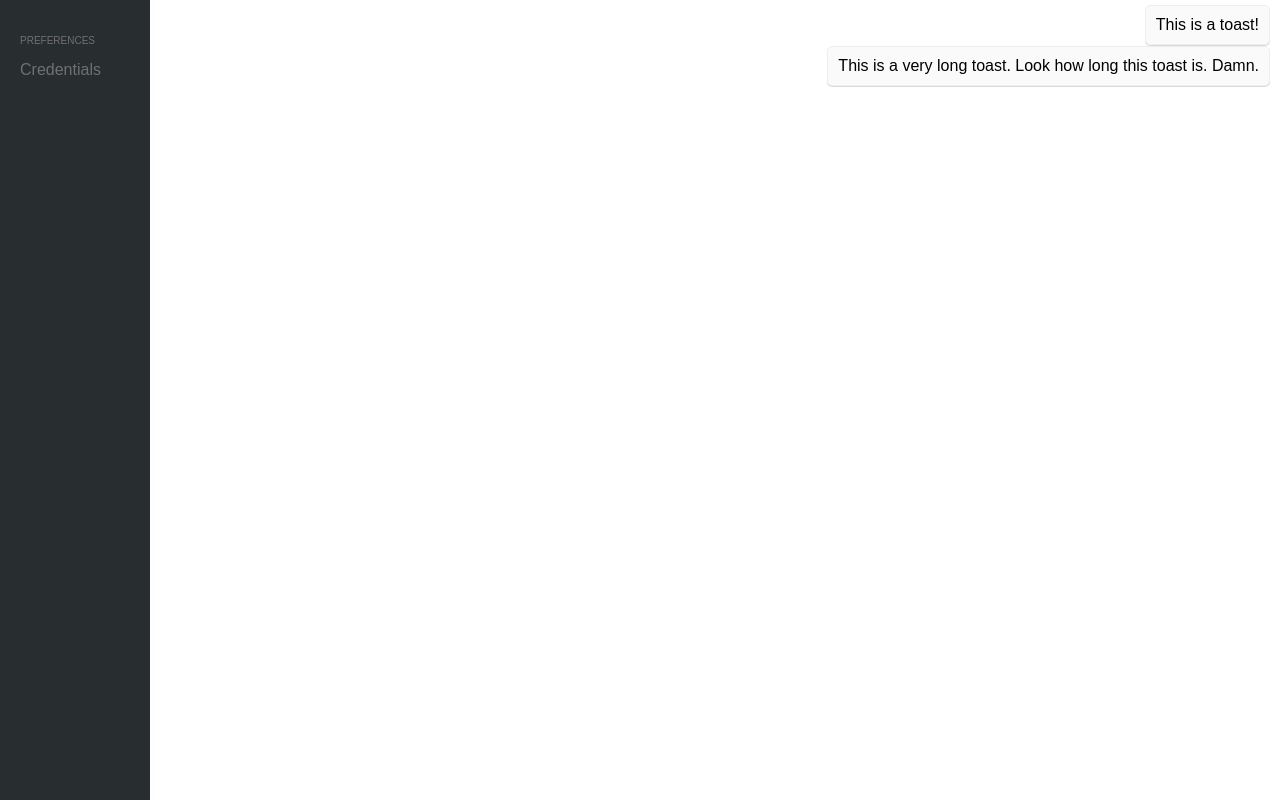
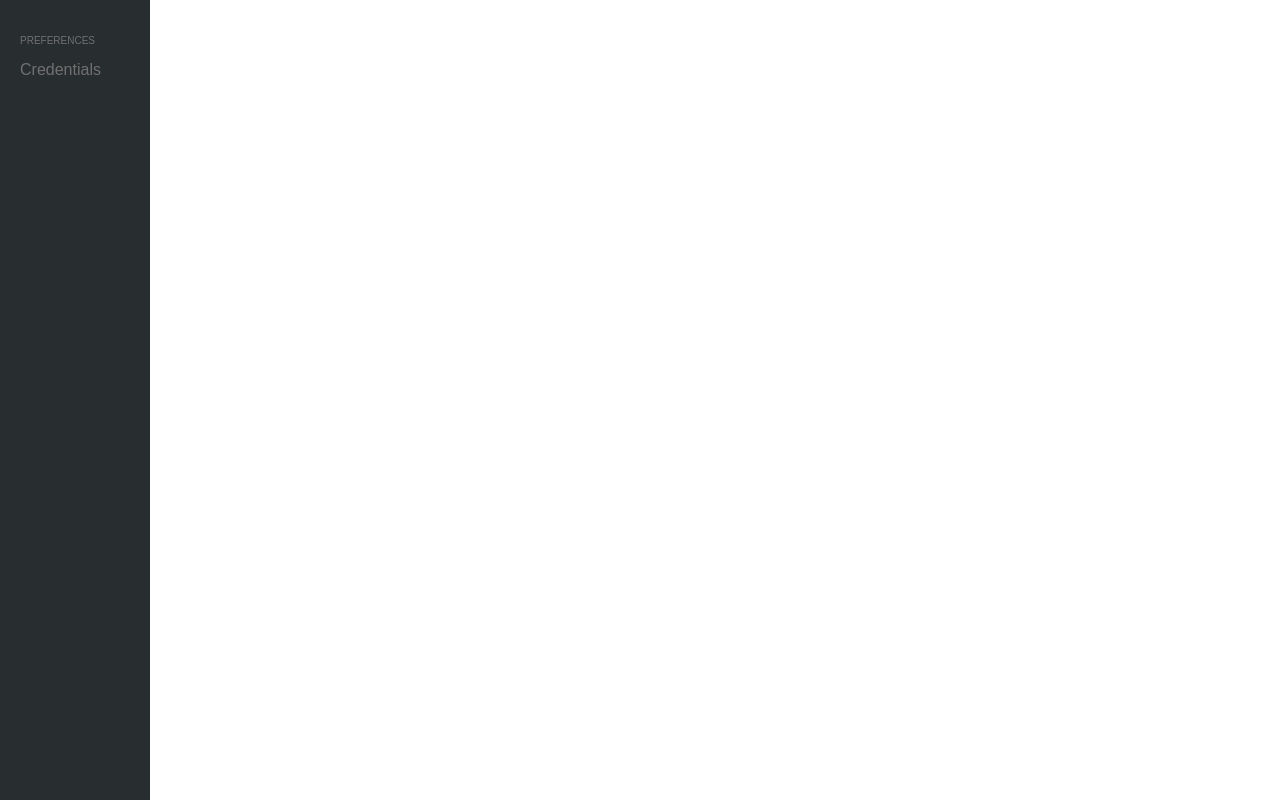
Before and after one commit to pteroborne/XactTools, a React app: page / in a window 1280 px wide. Built offline with nearby package versions, Linux system fonts and the light colour scheme.

Commit message:
Removed default toasts

```diff
--- a/src/Toast.js
+++ b/src/Toast.js
@@ -5,10 +5,7 @@ import './Toast.scss';
 export default class ToastContainer extends Component{
   constructor(){
     super();
-    this.state = {toasts: [
-      {message: 'This is a toast!', display: true},
-      {message: 'This is a very long toast. Look how long this toast is. Damn.', display: true}
-    ]}
+    this.state = {toasts: []}
   }
 
   //Set global function for toasting
@@ -97,7 +94,7 @@ class Toast extends Component{
     }
 
     //Find top margin of element
-    const margin = parseInt(getComputedStyle(ReactDOM.findDOMNode(this)).marginTop);
+    const margin = parseInt(getComputedStyle(ReactDOM.findDOMNode(this)).marginTop, 10);
 
     //Find height of element
     const height = ReactDOM.findDOMNode(this).getBoundingClientRect().bottom - margin;
```
